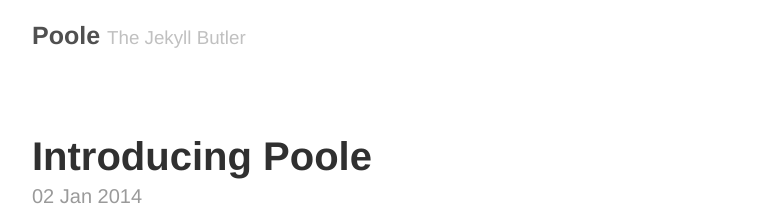
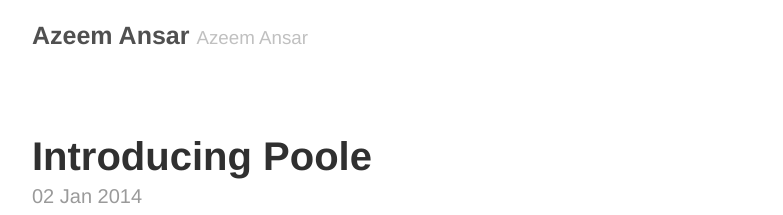
Before and after one commit to azeemansar/azeemansar.github.io, a Jekyll site: the page built from index.html, in a window 1280 px wide. Shown: the top 215 px of the page, without its empty margins (248-1031 px from the left). Built offline with Jekyll 4.4.1, drawn with Linux system fonts in a browser that asks for light colours; the list of posts is cut into pages by our own code.

Commit message:
edited config.yml

```diff
--- a/_config.yml
+++ b/_config.yml
@@ -3,17 +3,17 @@
 relative_permalinks: true
 
 # Setup
-title:            Poole
-tagline:          The Jekyll Butler
-url:              http://getpoole.com
+title:            Azeem Ansar
+tagline:          Azeem Ansar
+url:              http://azeemansar.com
 paginate:         1
 baseurl:          /
 author:
-  name:           Mark Otto
-  url:            https://twitter.com/mdo
-  email:          markdotto@gmail.com
+  name:           Azeem Ansar
+  url:              azeem.ansar@gmail.com
+  email:          azeem.ansar@gmail.com
 
 # Custom vars
 version:          1.0.0
 github:
-  repo:           https://github.com/azeemansar/azeemansar.github.com
+  repo:           https://github.com/azeemansar/azeemansar.github.io
```
